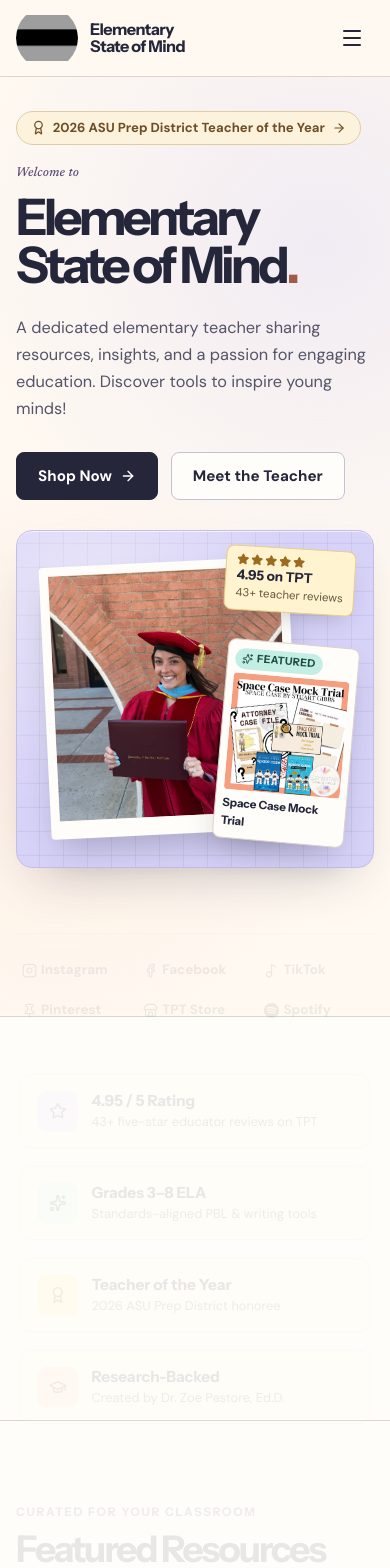
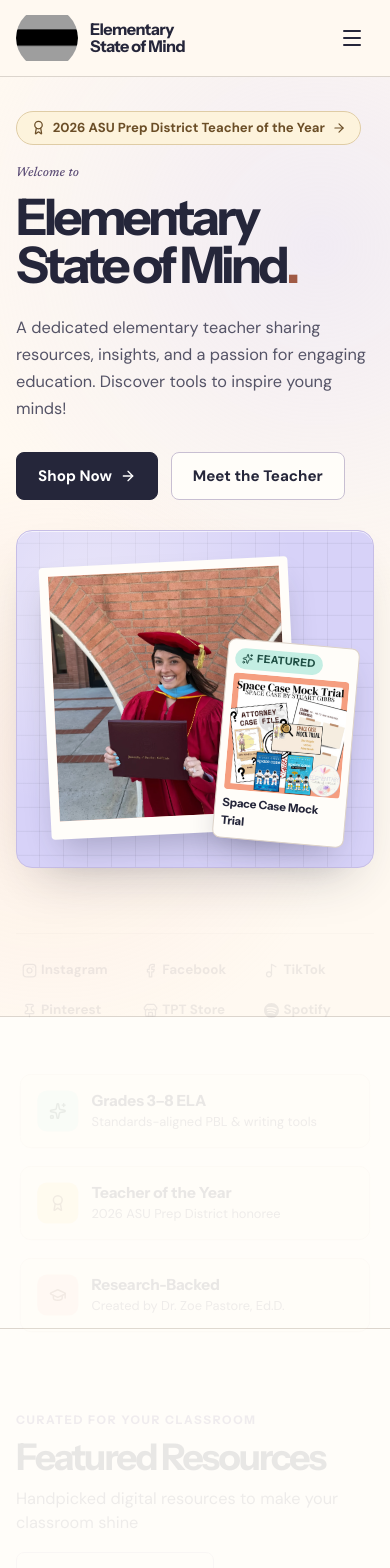
Before and after one commit to nikopastore/elementary-state-of-mind-site, a Next.js app: page / in a window 390 px wide. Shown: the top 1568 px of the page. Built offline with nearby package versions, Linux system fonts and the light colour scheme; grey boxes are pictures that could not be loaded.

Commit message:
Remove visible TPT aggregate rating badges

```diff
--- a/src/app/globals.css
+++ b/src/app/globals.css
@@ -206,24 +206,6 @@ body { background: var(--paper); color: var(--ink); font-family: var(--font-quic
   box-shadow: 0 24px 50px -22px rgba(37, 38, 58, 0.28), inset 0 1px 0 rgba(255, 255, 255, 0.65);
   animation: hero-fade-up 760ms 120ms cubic-bezier(0.22, 1, 0.36, 1) both;
 }
-.hero-pin-note {
-  position: absolute;
-  top: 5%;
-  right: 5%;
-  z-index: 3;
-  padding: 0.65rem 0.85rem;
-  border-radius: 8px;
-  background: #fff4cf;
-  border: 1px solid #e6cf8b;
-  box-shadow: 0 12px 24px -10px rgba(37, 38, 58, 0.25);
-  transform: rotate(3.5deg);
-  display: flex;
-  flex-direction: column;
-  gap: 0.12rem;
-}
-.hero-pin-stars { display: flex; gap: 2px; color: #9c6a1e; }
-.hero-pin-note strong { font-family: var(--font-heading); font-size: 0.84rem; font-weight: 700; color: var(--ink); line-height: 1.15; }
-.hero-pin-note span { font-size: 0.72rem; color: #675842; }
 
 .hero-photo {
   position: absolute;
@@ -314,7 +296,7 @@ body { background: var(--paper); color: var(--ink); font-family: var(--font-quic
 }
 .highlights-grid {
   display: grid;
-  grid-template-columns: repeat(4, minmax(0, 1fr));
+  grid-template-columns: repeat(auto-fit, minmax(min(100%, 14rem), 1fr));
   gap: 1rem;
 }
 .highlight-tile {
@@ -355,7 +337,6 @@ body { background: var(--paper); color: var(--ink); font-family: var(--font-quic
   display: block;
   flex: none;
 }
-.highlight-icon.tint-lavender { background: var(--lavender); color: #47396a; }
 .highlight-icon.tint-mint { background: var(--mint); color: #1f5348; }
 .highlight-icon.tint-mustard { background: #fbe39b; color: #6e4e18; }
 .highlight-icon.tint-peach { background: var(--peach); color: #7a3c2a; }
@@ -620,19 +601,6 @@ body { background: var(--paper); color: var(--ink); font-family: var(--font-quic
   border-bottom: 1px solid #d6cdec;
 }
 .reviews-grid { display: grid; grid-template-columns: .68fr 1fr; gap: clamp(2rem, 5vw, 5rem); align-items: center; }
-.reviews-badge {
-  display: inline-flex;
-  align-items: center;
-  gap: 0.4rem;
-  padding: 0.35rem 0.75rem;
-  border-radius: 999px;
-  background: var(--white);
-  border: 1px solid #d6cdec;
-  color: #8c5e20;
-  font-size: 0.8rem;
-  font-weight: 700;
-  margin-bottom: 1rem;
-}
 .reviews-intro h2 { max-width: 12ch; }
 .reviews-tpt-link { margin-top: 1.2rem; }
 .review-panel {
@@ -1181,7 +1149,6 @@ body { background: var(--paper); color: var(--ink); font-family: var(--font-quic
   .site-header-inner { gap: 1.1rem; }
   .primary-nav { gap: 1rem; }
   .hero-grid { gap: 2rem; }
-  .highlights-grid { grid-template-columns: repeat(2, minmax(0, 1fr)); }
 }
 @media (max-width: 920px) {
   .header-shop { display: none; }
@@ -1216,7 +1183,6 @@ body { background: var(--paper); color: var(--ink); font-family: var(--font-quic
   .social-strip a { gap: .28rem; font-size: .84rem; padding-inline: 0.35rem; }
   .social-strip svg { width: 15px; height: 15px; flex: none; }
   .hero-resource span { font-size: .72rem; }
-  .hero-pin-note { padding: 0.45rem 0.65rem; }
 }
 @media (max-width: 370px) {
   .hero-copy h1 { font-size: clamp(2.65rem, 12vw, 3.2rem); }
@@ -1303,16 +1269,13 @@ body { background: var(--paper); color: var(--ink); font-family: var(--font-quic
 }
 .scroll-effects-on .hero-photo { translate: 0 calc(var(--hero-scroll-progress, 0) * 68px); }
 .scroll-effects-on .hero-resource { translate: 0 calc(var(--hero-scroll-progress, 0) * -52px); }
-.scroll-effects-on .hero-pin-note { translate: 0 calc(var(--hero-scroll-progress, 0) * -32px); }
 @media (max-width: 570px) {
   .scroll-effects-on .hero-photo { translate: 0 calc(var(--hero-scroll-progress, 0) * 38px); }
   .scroll-effects-on .hero-resource { translate: 0 calc(var(--hero-scroll-progress, 0) * -28px); }
-  .scroll-effects-on .hero-pin-note { translate: 0 calc(var(--hero-scroll-progress, 0) * -18px); }
 }
 @media (prefers-reduced-motion: reduce) {
   .scroll-effects-on .hero-photo,
   .scroll-effects-on .hero-resource,
-  .scroll-effects-on .hero-pin-note,
   .scroll-effects-on [data-parallax] { translate: none; }
   .scroll-effects-on [data-reveal]:not(:focus-within, :target) {
     opacity: calc(.42 + var(--section-scroll-progress, 1) * .58);
--- a/src/app/page.tsx
+++ b/src/app/page.tsx
@@ -5,7 +5,7 @@ import { galleryPhotos } from '@/lib/galleryPhotos';
 import { posts } from '@/lib/posts';
 import Image from 'next/image';
 import Link from 'next/link';
-import { ArrowRight, Award, BookOpen, GraduationCap, Sparkles, Star } from 'lucide-react';
+import { ArrowRight, Award, BookOpen, GraduationCap, Sparkles } from 'lucide-react';
 
 const showcasePhotoIds = ['space-case-8', 'friendsgiving-2', 'kpop-1'];
 
@@ -26,15 +26,6 @@ export default function Home() {
       <section className="home-highlights" aria-label="Educator highlights">
         <div className="site-width highlights-grid">
           <div className="highlight-tile" data-reveal="card" data-stagger="0">
-            <span className="highlight-icon tint-lavender" aria-hidden="true">
-              <Star size={18} />
-            </span>
-            <div>
-              <strong>4.95 / 5 Rating</strong>
-              <span>43+ five-star educator reviews on TPT</span>
-            </div>
-          </div>
-          <div className="highlight-tile" data-reveal="card" data-stagger="1">
             <span className="highlight-icon tint-mint" aria-hidden="true">
               <Sparkles size={18} />
             </span>
@@ -43,7 +34,7 @@ export default function Home() {
               <span>Standards-aligned PBL &amp; writing tools</span>
             </div>
           </div>
-          <div className="highlight-tile" data-reveal="card" data-stagger="2">
+          <div className="highlight-tile" data-reveal="card" data-stagger="1">
             <span className="highlight-icon tint-mustard" aria-hidden="true">
               <Award size={18} />
             </span>
@@ -52,7 +43,7 @@ export default function Home() {
               <span>2026 ASU Prep District honoree</span>
             </div>
           </div>
-          <div className="highlight-tile" data-reveal="card" data-stagger="3">
+          <div className="highlight-tile" data-reveal="card" data-stagger="2">
             <span className="highlight-icon tint-peach" aria-hidden="true">
               <GraduationCap size={18} />
             </span>
--- a/src/components/Hero.tsx
+++ b/src/components/Hero.tsx
@@ -1,6 +1,6 @@
 import Image from 'next/image';
 import Link from 'next/link';
-import { ArrowRight, Award, Sparkles, Star } from 'lucide-react';
+import { ArrowRight, Award, Sparkles } from 'lucide-react';
 import SocialBento from './SocialBento';
 
 export default function Hero() {
@@ -35,18 +35,6 @@ export default function Hero() {
         </div>
 
         <div className="hero-board">
-          <div className="hero-pin-note" aria-hidden="true">
-            <div className="hero-pin-stars">
-              <Star size={12} fill="currentColor" />
-              <Star size={12} fill="currentColor" />
-              <Star size={12} fill="currentColor" />
-              <Star size={12} fill="currentColor" />
-              <Star size={12} fill="currentColor" />
-            </div>
-            <strong>4.95 on TPT</strong>
-            <span>43+ teacher reviews</span>
-          </div>
-
           <div className="hero-photo">
             <Image
               src="/zoe-usc-graduation.webp"
--- a/src/components/TestimonialsCarousel.tsx
+++ b/src/components/TestimonialsCarousel.tsx
@@ -13,10 +13,6 @@ export default function TestimonialsCarousel() {
     <section className="reviews-section" aria-labelledby="reviews-heading">
       <div className="site-width reviews-grid">
         <div className="reviews-intro" data-reveal="heading">
-          <span className="reviews-badge">
-            <Star size={14} fill="currentColor" aria-hidden="true" />
-            <span>4.95 Average Rating on TPT</span>
-          </span>
           <h2 id="reviews-heading">What Teachers Are Saying</h2>
           <p>Real reviews from real educators using these resources in their classrooms.</p>
           <a
```
